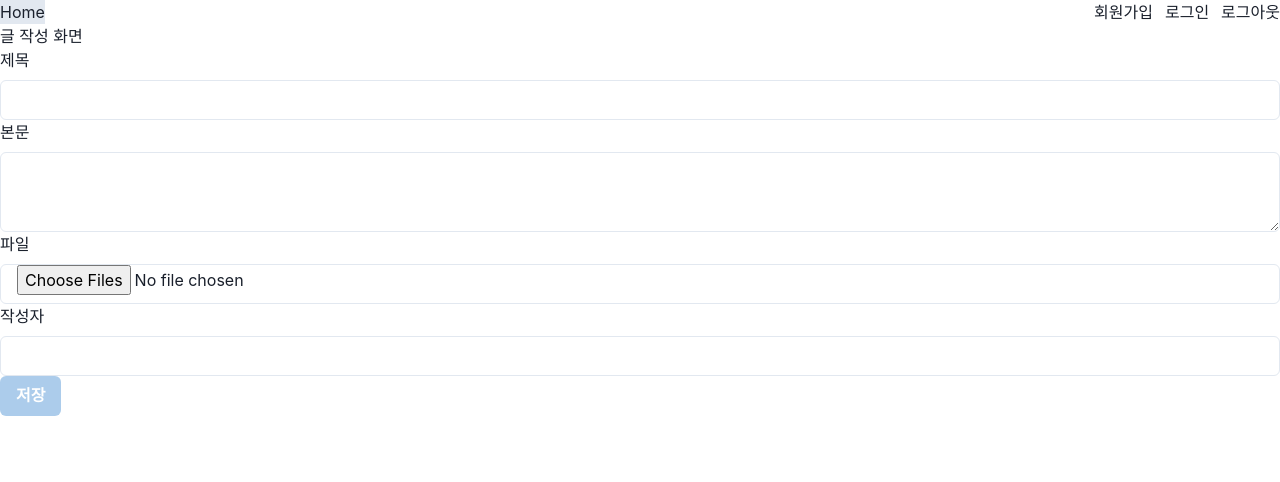
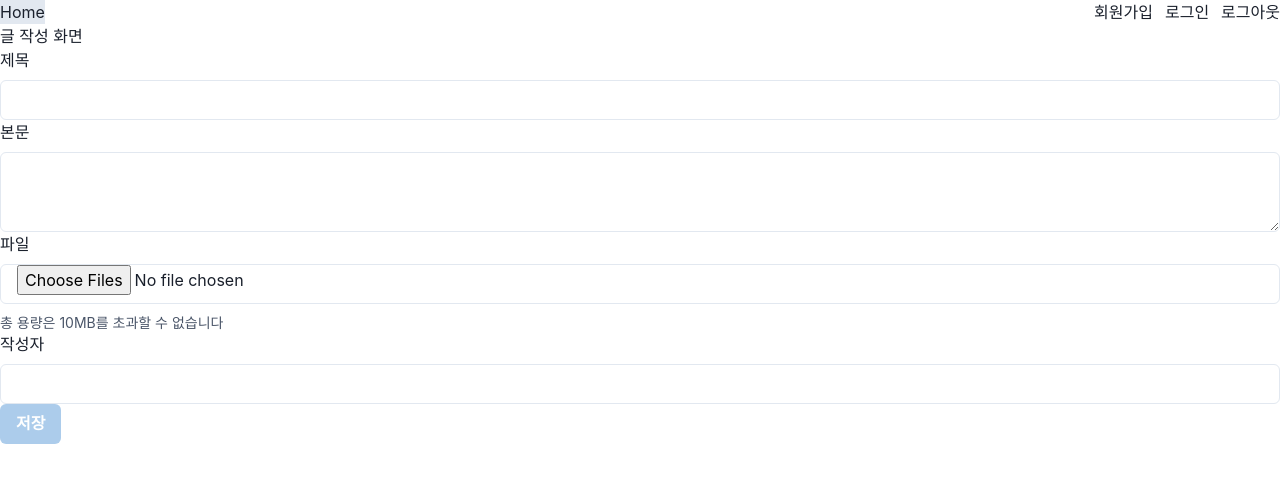
Before and after one commit to JeongYunheo/prj2-react, a React (Vite) app: page /write in a window 1280 px wide. Shown: the top 482 px of the page. Built offline with nearby package versions, Linux system fonts and the light colour scheme.

Commit message:
파일 업로드 용량 제한

```diff
--- a/src/page/board/BoardWriter.jsx
+++ b/src/page/board/BoardWriter.jsx
@@ -2,6 +2,7 @@ import {
   Box,
   Button,
   FormControl,
+  FormHelperText,
   FormLabel,
   Input,
   Textarea,
@@ -99,6 +100,7 @@ export function BoardWriter() {
               setFiles(e.target.files);
             }}
           />
+          <FormHelperText>총 용량은 10MB를 초과할 수 없습니다</FormHelperText>
         </FormControl>
       </Box>
       <Box>
```
